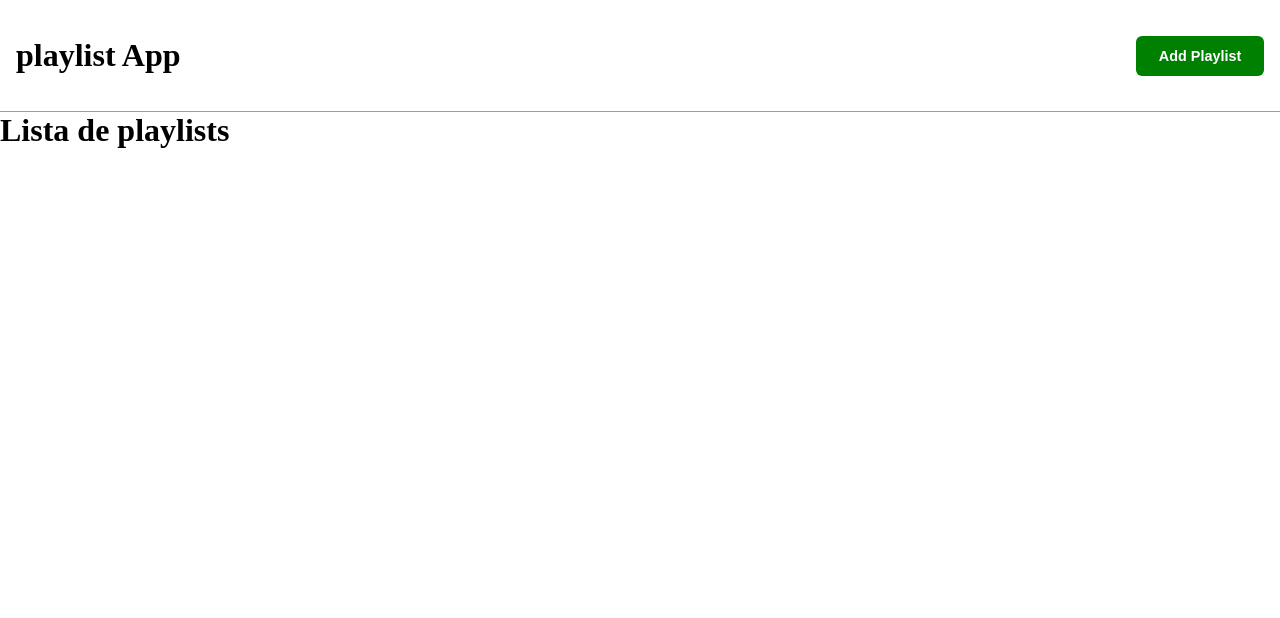
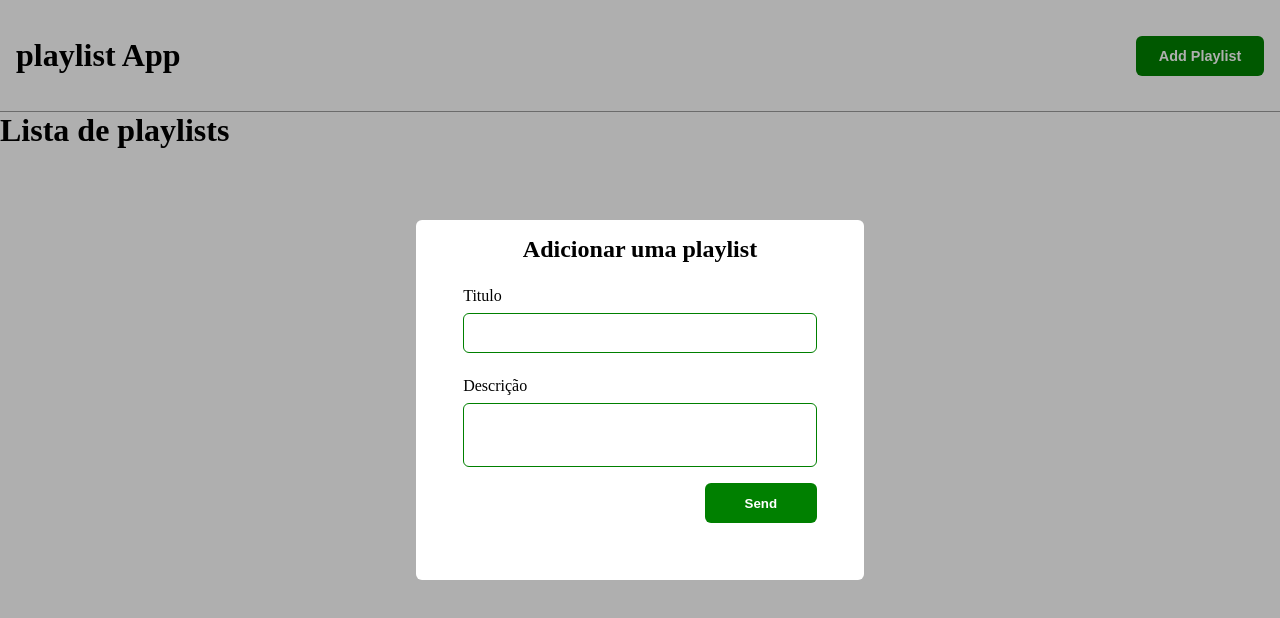
Before and after one commit to gabrielluiz01/Playlist-App, a React (Create React App) app: page / in a window 1280 px wide. Shown: the top 618 px of the page. Built offline with nearby package versions, Linux system fonts and the light colour scheme.

Commit message:
modal create playlist

```diff
--- a/src/components/Header.js
+++ b/src/components/Header.js
@@ -1,24 +1,142 @@
 import React, { Component } from 'react';
 import '../index.css'
+import styled from 'styled-components';
 
-// import { Container } from './styles';
+const Overlay = styled.div`
+  width: 100%;
+  height: 100vh;
+  background-color: #00000050;
+  position: absolute;
+  top: 0;
+  left: 0;
+  display: flex;
+  justify-content: center;
+  align-items:  center;
+`;
+
+const Modal = styled.form`
+  width: 35vw;
+  min-height: 45vh;
+  padding: 1rem;
+  border-radius: 6px;
+  background: #FFF;
+  display: flex;
+  flex-direction: column;
+  align-items: center;
+`;
+
+const ModalTitle = styled.h2`
+  text-align: center;
+`;
+
+const InputBox = styled.label`
+  width: 85%;
+  display: flex;
+  flex-direction: column;
+  margin-top: 1rem;
+`;
+
+const TextLabel = styled.p`
+  margin: .5rem 0;
+`;
+
+const Input = styled.input`
+  width: 100%;
+  height: 2.5rem;
+  border-radius: 6px;
+  border: 1px solid green;
+  padding: 1rem;
+`;
+
+const TextArea = styled.textarea`
+  border: 1px solid green;
+  border-radius: 6px;
+  height: 4rem;
+  resize: none;
+  padding: .5rem 1rem;
+`;
+
+const ButtonBox = styled.span`
+  width: 85%;
+  display: flex;
+  align-items: center;
+  justify-content: flex-end;
+  margin-top: 1rem;
+`;
+
+const Button = styled.button`
+  width: 7rem;
+  height: 2.5rem;
+  background: green;
+  border-radius: 6px;
+  color: #FFF;
+  font-weight: bold;
+  border: none;
+  cursor: pointer;
+`;
 
 class Header extends Component{
   state = {
-    isModalCreatePlaylist: false,
+    isModalCreatePlaylist: true,
+    playlistInfo: {}
   }
 
   openModalPlaylist = () => {
     this.setState({
-      openModalPlaylist: true,
+      isModalCreatePlaylist: true,
     })
   }
+
+  closeModal = () => {
+    this.setState({
+      isModalCreatePlaylist: false,
+    })
+  }
+
+  handleChange = (values, ev) => {
+    const { playlistInfo } = this.state;
+    playlistInfo[values] = ev.target.value;
+    this.setState({ playlistInfo })
+  }
+
+  handleSubmit = (ev) => {
+    ev.preventDefault();
+    console.log(this.state.playlistInfo)
+  }
+
+  renderModalPlaylist = () => (
+    <Overlay onClick={this.closeModal}>
+      <Modal onSubmit={this.handleSubmit} onClick={ev => ev.stopPropagation()}>
+        <ModalTitle>Adicionar uma playlist</ModalTitle>
+        <InputBox>
+          <TextLabel>Titulo</TextLabel>
+          <Input
+            type="text"
+            value={this.state.playlistInfo.title}
+            onChange={ev => this.handleChange('title', ev)}
+          />
+        </InputBox>
+        <InputBox>
+          <TextLabel>Descrição</TextLabel>
+          <TextArea
+            type="text"
+            value={this.state.playlistInfo.description}
+            onChange={ev => this.handleChange('description', ev)}
+          />
+        </InputBox>
+        <ButtonBox>
+          <Button type="submit">Send</Button>
+        </ButtonBox>
+      </Modal>
+    </Overlay>
+  )
 
   render() {
     return (
       <header>
         <h1>playlist App</h1>
         <button className="button-add-playlist" onClick={this.openModalPlaylist}>Add Playlist</button>
+        {this.state.isModalCreatePlaylist && this.renderModalPlaylist()}
       </header>
     );
   }
```
